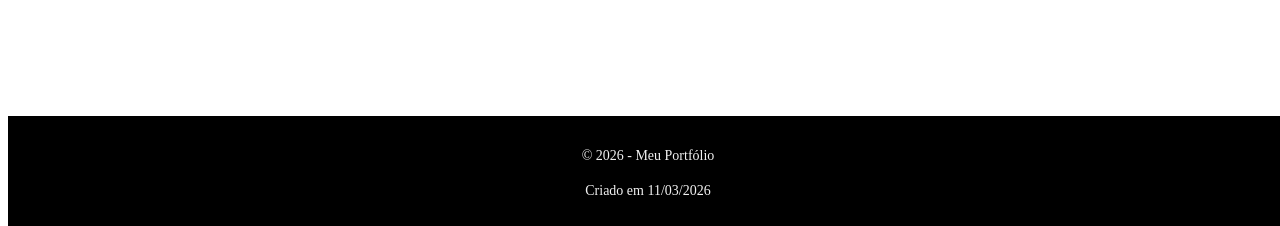
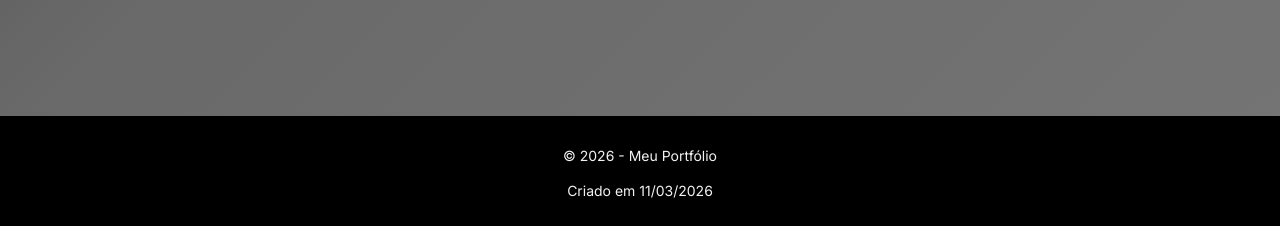
Before and after one commit to mellpg/Website-Pessoal, a plain HTML site: page noticias.html in a window 1280 px wide. Shown: the part 574-800 px from the top of the page. Drawn offline with Linux system fonts and the light colour scheme.

Commit message:
Alterações

```diff
--- a/noticias.html
+++ b/noticias.html
@@ -1,5 +1,5 @@
 <!DOCTYPE html>
-<html lang="en">
+<html lang="pt-br">
 
 <head>
     <meta charset="UTF-8">
--- a/web_css.css
+++ b/web_css.css
@@ -1,4 +1,3 @@
-<<<<<<< HEAD
  @import url('https://fonts.googleapis.com/css2?family=Inter:wght@300;400;600&display=swap');
 
 
@@ -356,19 +355,8 @@ body {
      border-radius: 5px;
      display: inline-block;
      margin-top: 15px;
-=======
-@import url('https://fonts.googleapis.com/css2?family=Inter:wght@300;400;600&display=swap');
+ }
 
-
-body {
-    margin: 0;
-    padding: 0;
-    font-family: 'inter', sans-serif;
-    background: linear-gradient(-45deg, #808080, #696969, #000, #23d5ab);
-    background-size: 400% 400%;
-    animation: gradient 15s ease infinite;
-
-}
 
  @keyframes gradient {
      0% {
@@ -574,5 +562,4 @@ body {
      font-weight: bold;
      margin-bottom: 5px;
 
->>>>>>> 033c282eca7ec158cdcb5443f27594912c915021
  }
```
Also changed, not shown: index.html (+2 -4 lines). Lines whose indentation alone changed are shown as unchanged.
